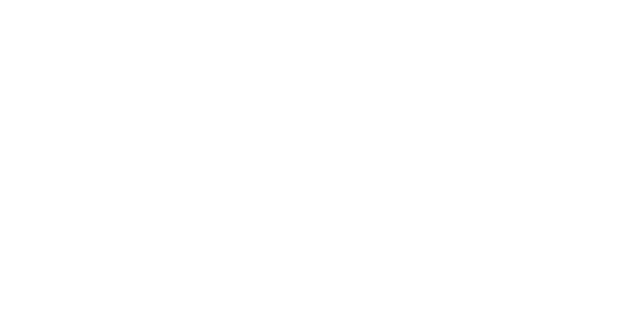
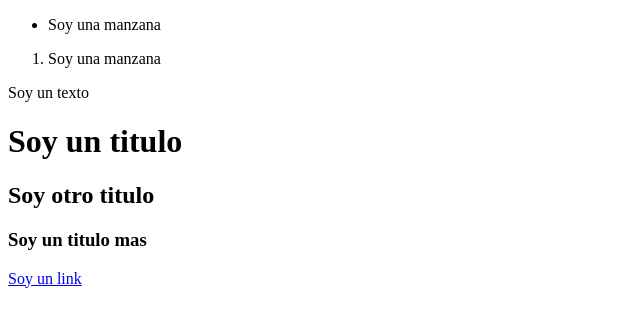
Before and after one commit to gabrielambriz75/Curso-definitivo-de-HTML-y-CSS, a plain HTML site: page index.html in a window 1280 px wide. Shown: the whole page, without its empty margins (0-640 px from the left). Drawn offline with Linux system fonts and the light colour scheme.

Commit message:
Index y su estructura básica: body

```diff
--- a/index.html
+++ b/index.html
@@ -11,6 +11,33 @@
 </head>
 
 <body>
+    <header>
+        <nav></nav>
+    </header>
+
+    <main>
+        <section>
+            <article>
+
+            </article>
+        </section>
+        <ul>
+            <li>Soy una manzana</li>
+        </ul>
+        <ol>
+            <li>Soy una manzana</li>
+        </ol>
+    </main>
+
+    <footer>
+
+    </footer>
+
+    <p>Soy un texto</p>
+    <h1>Soy un titulo</h1>
+    <h2>Soy otro titulo</h2>
+    <h3>Soy un titulo mas</h3>
+    <a href="#">Soy un link</a>
 
 </body>
 
```
Lines whose indentation alone changed are shown as unchanged.
